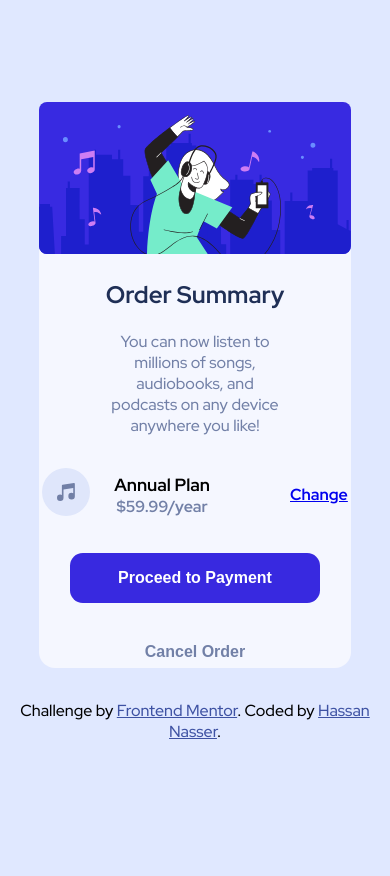
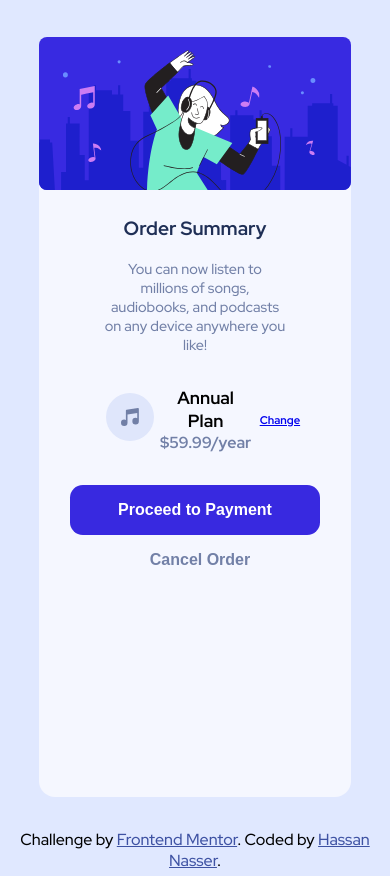
Before and after one commit to hnasser44/CardComponent, a plain HTML site: page index.html in a window 390 px wide. Before the commit the page ends 844 px from the top, so only its background shows below. Drawn offline with Linux system fonts and the light colour scheme.

Commit message:
Update style.css

```diff
--- a/style.css
+++ b/style.css
@@ -153,3 +153,33 @@ p {
 .attribution a {
     color: hsl(228, 45%, 44%);
 }
+
+@media (max-width: 400px) {
+    body {
+         margin-top: 2em;
+    }
+    h1 {
+        font-size: 1.2em;
+    }
+    p {
+        font-size: 0.9em;
+    }
+    .card-container {
+          width: 100%;
+          height: 90%;
+     }
+     .plan {
+        margin-left: 6em;
+     }
+     .change-btn {
+          transform: translateX(-80px);
+          font-size: .7em;
+     }
+     .annual-plan {
+          transform: translateX(-18px);
+     }
+     .cancel{
+          transform: translateY(-24px);
+          padding-left: 10px;
+     }
+}
```
